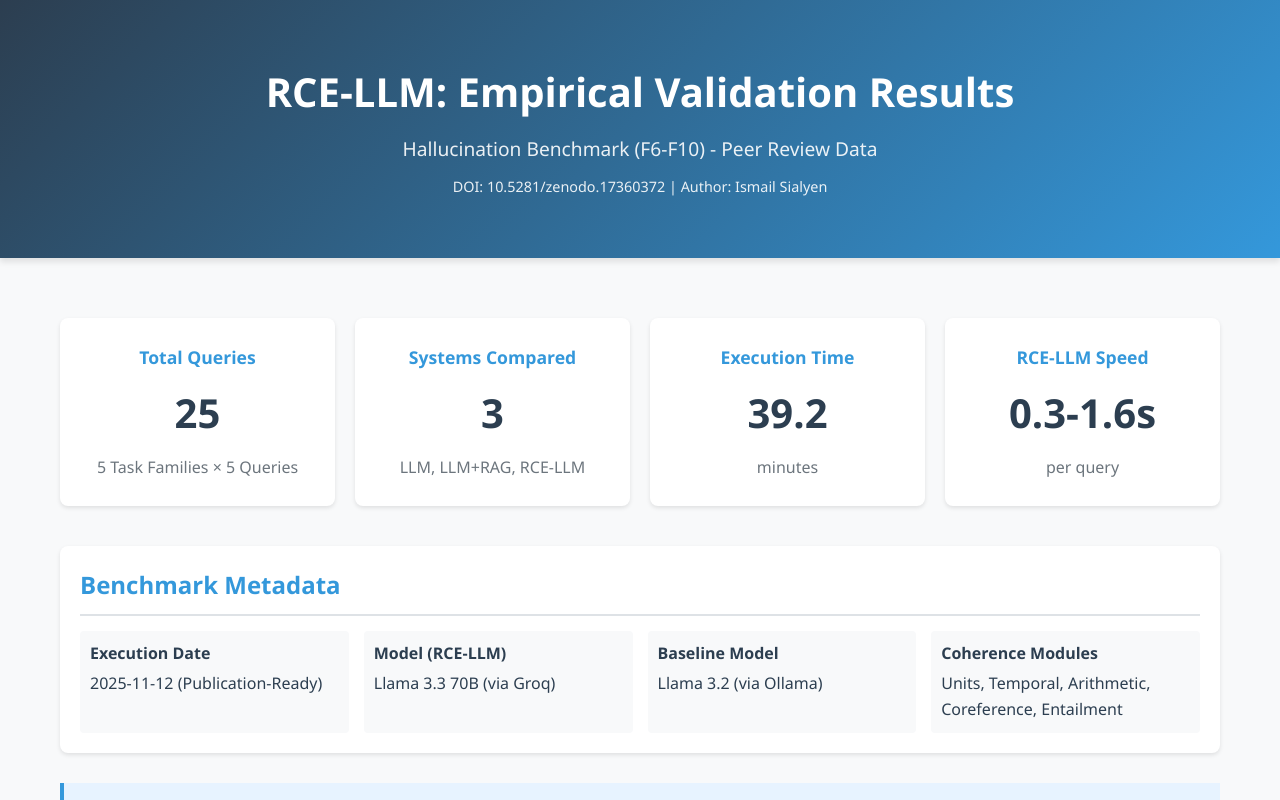
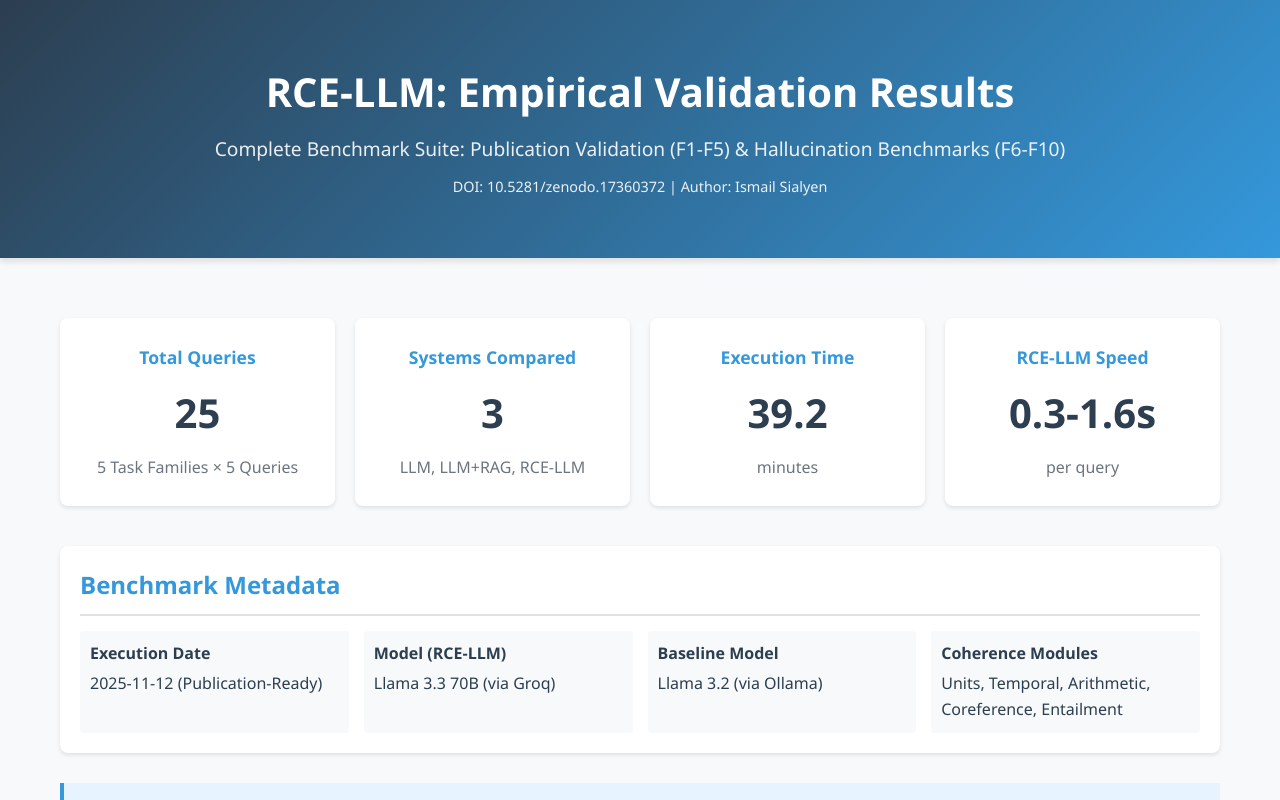
Before and after one commit to IsmaIkami/rce-llm-empirical-validation, a plain HTML site: page docs/index.html in a window 1280 px wide. Shown: the top 800 px of the page. Drawn offline with Linux system fonts and the light colour scheme.

Commit message:
Update GitHub Pages site with comprehensive improvements
- Updated title and header to reflect complete F1-F10 benchmark suite
- Added distinction between F1-F5 (publication validation) and F6-F10 (hallucination benchmarks)
- Included detailed Live Pipeline Trace example with 3-stage architecture
- Added proprietary validation warning note as requested
- Fixed raw data access links (copied result files to docs/)
- Maintained Ismail Sialyen as sole author throughout
- All improvements ready for peer reviewer access

Author: Ismail Sialyen
DOI: 10.5281/zenodo.17360372

```diff
--- a/docs/index.html
+++ b/docs/index.html
@@ -3,7 +3,7 @@
 <head>
     <meta charset="UTF-8">
     <meta name="viewport" content="width=device-width, initial-scale=1.0">
-    <title>RCE-LLM: Empirical Validation Results (F6-F10 Hallucination Benchmarks)</title>
+    <title>RCE-LLM: Empirical Validation Results - Complete Benchmark Suite (F1-F10)</title>
     <style>
         :root {
             --primary-color: #2c3e50;
@@ -315,7 +315,7 @@
     <header>
         <div class="container">
             <h1>RCE-LLM: Empirical Validation Results</h1>
-            <p>Hallucination Benchmark (F6-F10) - Peer Review Data</p>
+            <p>Complete Benchmark Suite: Publication Validation (F1-F5) & Hallucination Benchmarks (F6-F10)</p>
             <p style="font-size: 0.9em; margin-top: 10px;">DOI: 10.5281/zenodo.17360372 | Author: Ismail Sialyen</p>
         </div>
     </header>
```
Also changed, not shown: 9 other files.
